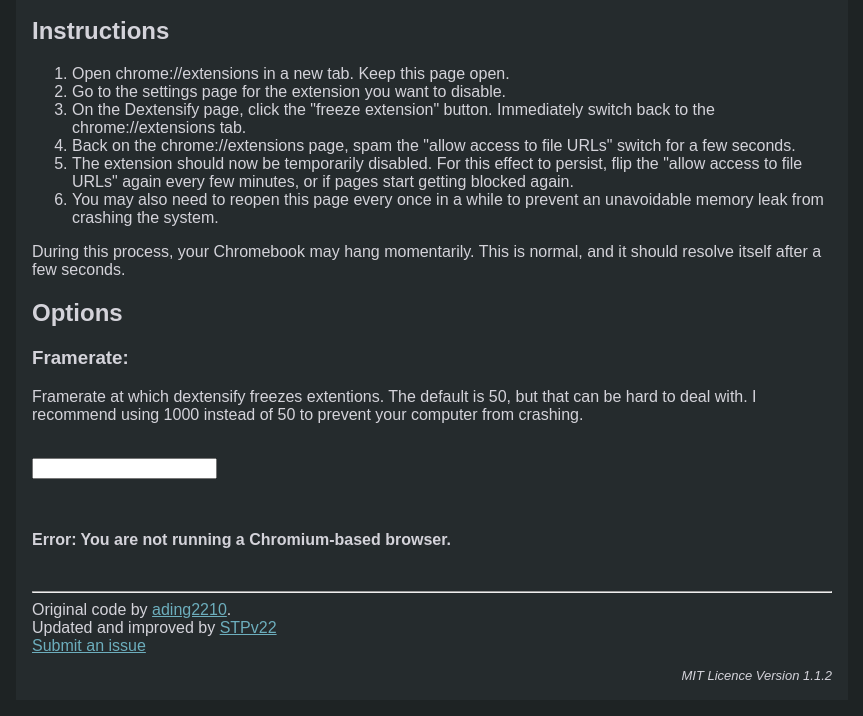
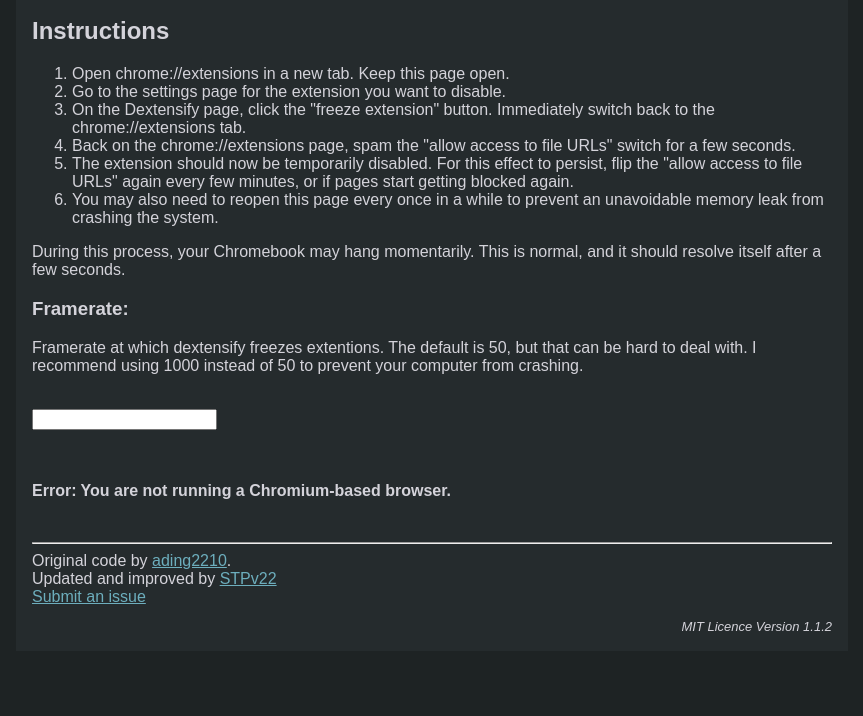
Before and after one commit to willyboy12348145/Dextensify-Reversible-and-permanent, a plain HTML site: page index.html in a window 1280 px wide. Shown: the part 107-823 px from the top of the page, without its empty margins (208-1071 px from the left). After the commit the page ends 800 px from the top, so only its background shows below. Drawn offline with Linux system fonts and the light colour scheme.

Commit message:
Takes up too much space

```diff
--- a/index.html
+++ b/index.html
@@ -279,7 +279,7 @@
         <li>You may also need to reopen this page every once in a while to prevent an unavoidable memory leak from crashing the system.</li>
       </ol>
       <p>During this process, your Chromebook may hang momentarily. This is normal, and it should resolve itself after a few seconds.</p>
-      <h2>Options</h2>
+      <!-- <h2>Options</h2> -->
       <div id="options-container">
         <label for="frames"><h3>Framerate:</h3></label>
         <p>Framerate at which dextensify freezes extentions. The default is 50, but that can be hard to deal with.
```
